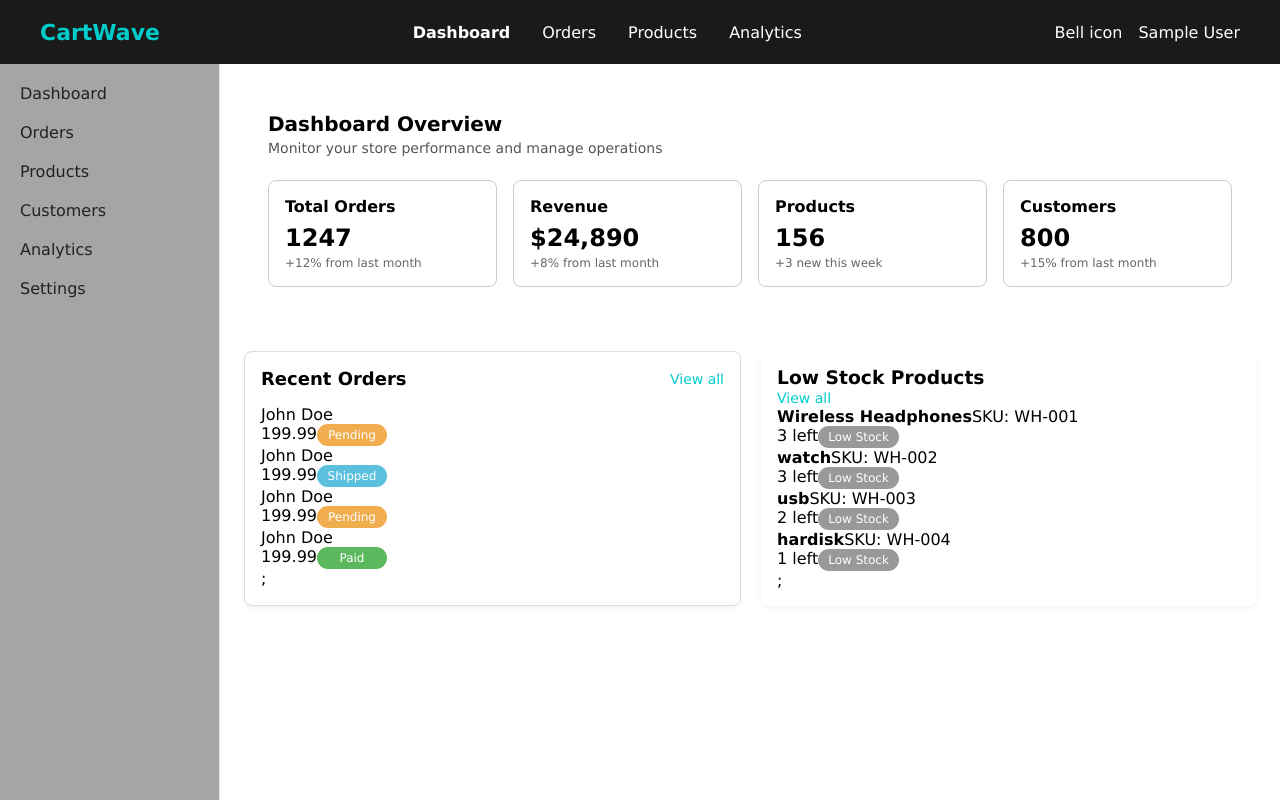
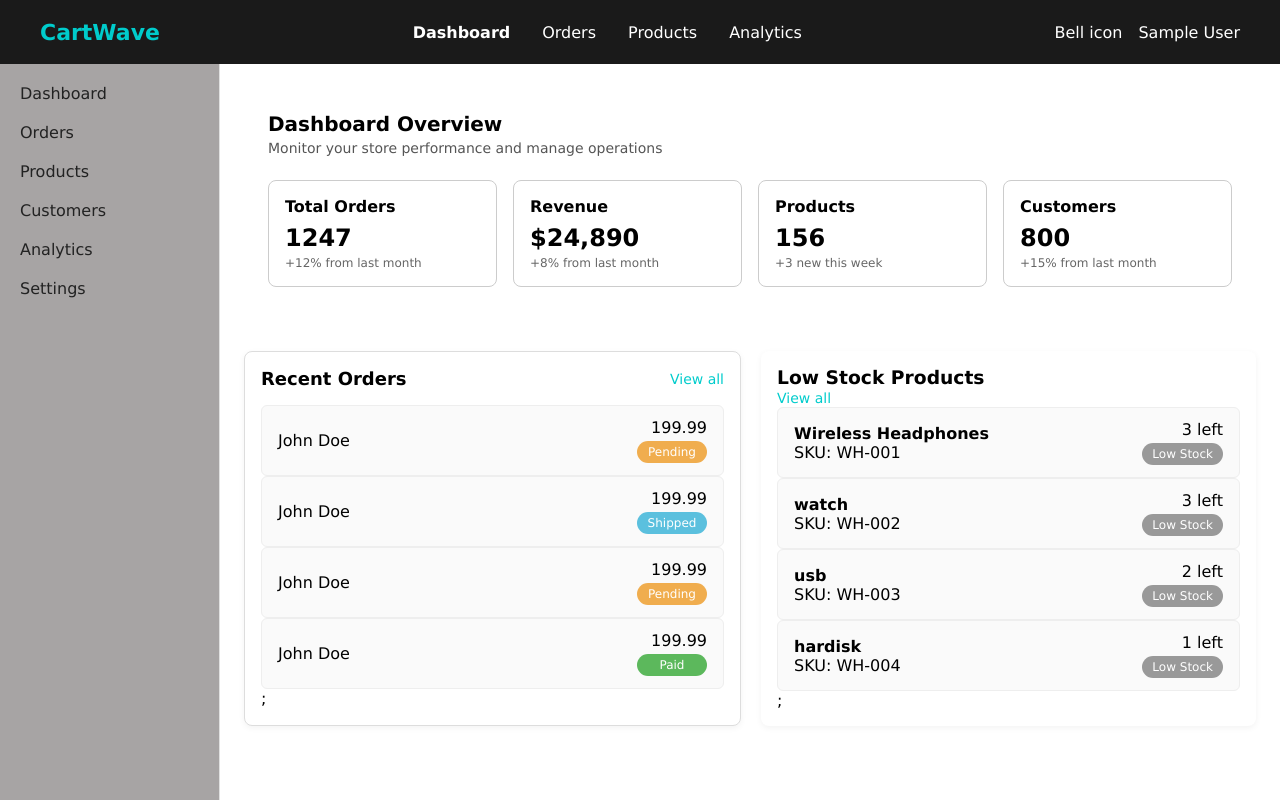
Before and after one commit to alinassarrr/cartwave, a React (Vite) app in the folder frontend/: page /admin/dashboard in a window 1280 px wide. Built offline with nearby package versions, Linux system fonts and the light colour scheme; sample sign-in values are in the browser's storage.

Commit message:
feat(InfoCard): Add icon support and restructure layout for improved presentation

```diff
--- a/frontend/src/components/InfoCard/index.jsx
+++ b/frontend/src/components/InfoCard/index.jsx
@@ -1,12 +1,19 @@
 import OrderStatusStamp from "../OrderStatusStamp";
 import "./styles.css";
 
-const InfoCard = ({ title, subtitle, amount, status }) => {
+const InfoCard = ({ icon, title, subtitle, amount, status }) => {
   return (
     <div className="info-card">
       <div className="info-left">
-        <strong>{title}</strong>
-        <span>{subtitle}</span>
+        {icon && (
+          <div className="info-icon">
+            <img src={icon} alt="icon" />
+          </div>
+        )}
+        <div className="info-text">
+          <strong>{title}</strong>
+          <span>{subtitle}</span>
+        </div>
       </div>
 
       <div className="info-right">
--- a/frontend/src/components/InfoCard/styles.css
+++ b/frontend/src/components/InfoCard/styles.css
@@ -1,4 +1,4 @@
-.order-card {
+.info-card {
   display: flex;
   justify-content: space-between;
   align-items: center;
@@ -6,28 +6,34 @@
   border: 1px solid #eee;
   border-radius: 6px;
   background-color: #fafafa;
-  transition: box-shadow 0.2s ease;
 }
-
-.order-card:hover {
+.info-card:hover {
   box-shadow: 0 2px 8px rgba(0, 0, 0, 0.04);
 }
 
-.order-id {
+.info-left {
+  display: flex;
+  align-items: center;
+  gap: 12px;
+}
+
+.info-icon img {
+  width: 36px;
+  height: 36px;
+  object-fit: cover;
+  border-radius: 6px;
+  border: 1px solid white;
+}
+
+.info-text {
   display: flex;
   flex-direction: column;
-  gap: 4px;
-  font-size: 14px;
-  flex: 1;
 }
 
-.order-id strong {
-  font-size: 15px;
+.info-right {
+  text-align: right;
+  display: flex;
+  flex-direction: column;
+  align-items: flex-end;
+  gap: 4px;
 }
-
-.order-amount {
-  font-weight: 500;
-  font-size: 14px;
-  width: 100px;
-  text-align: right;
-}
```
